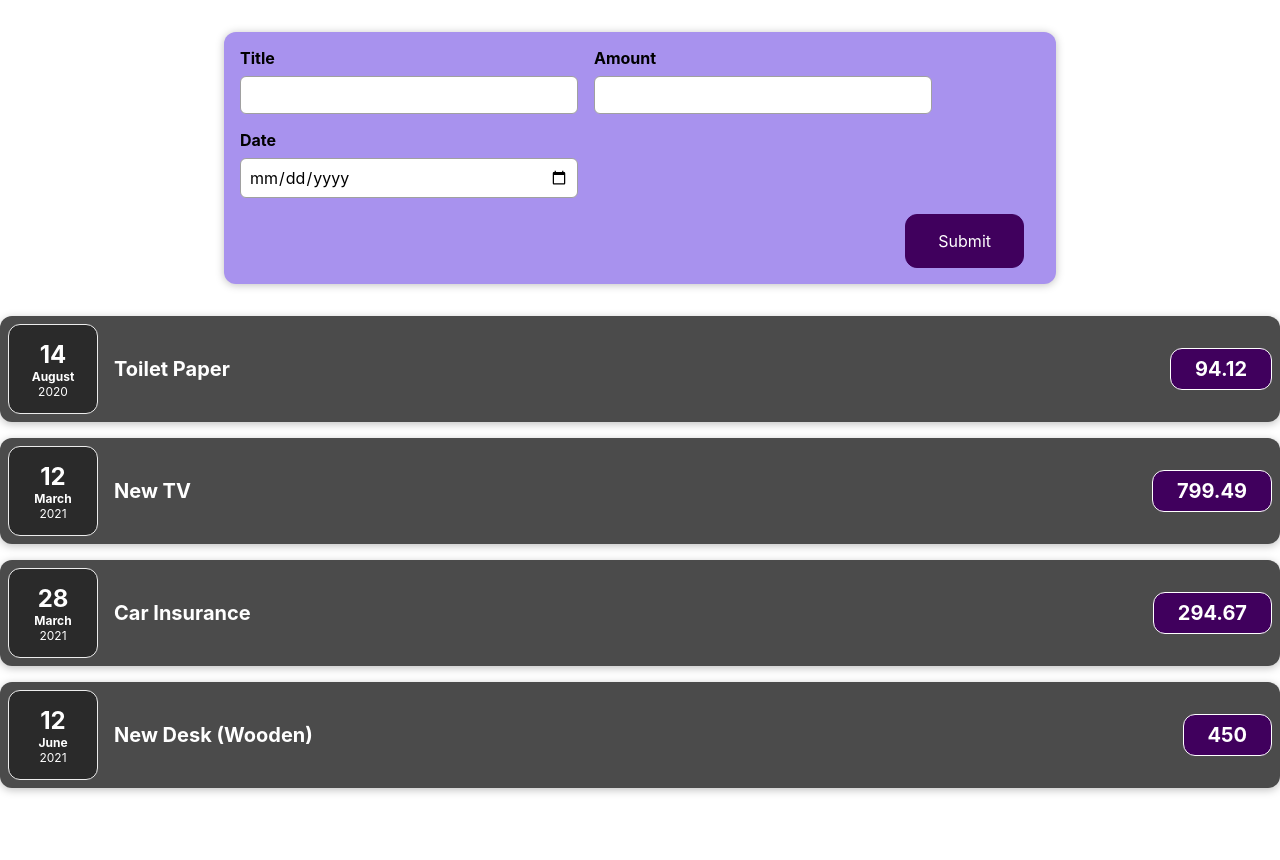
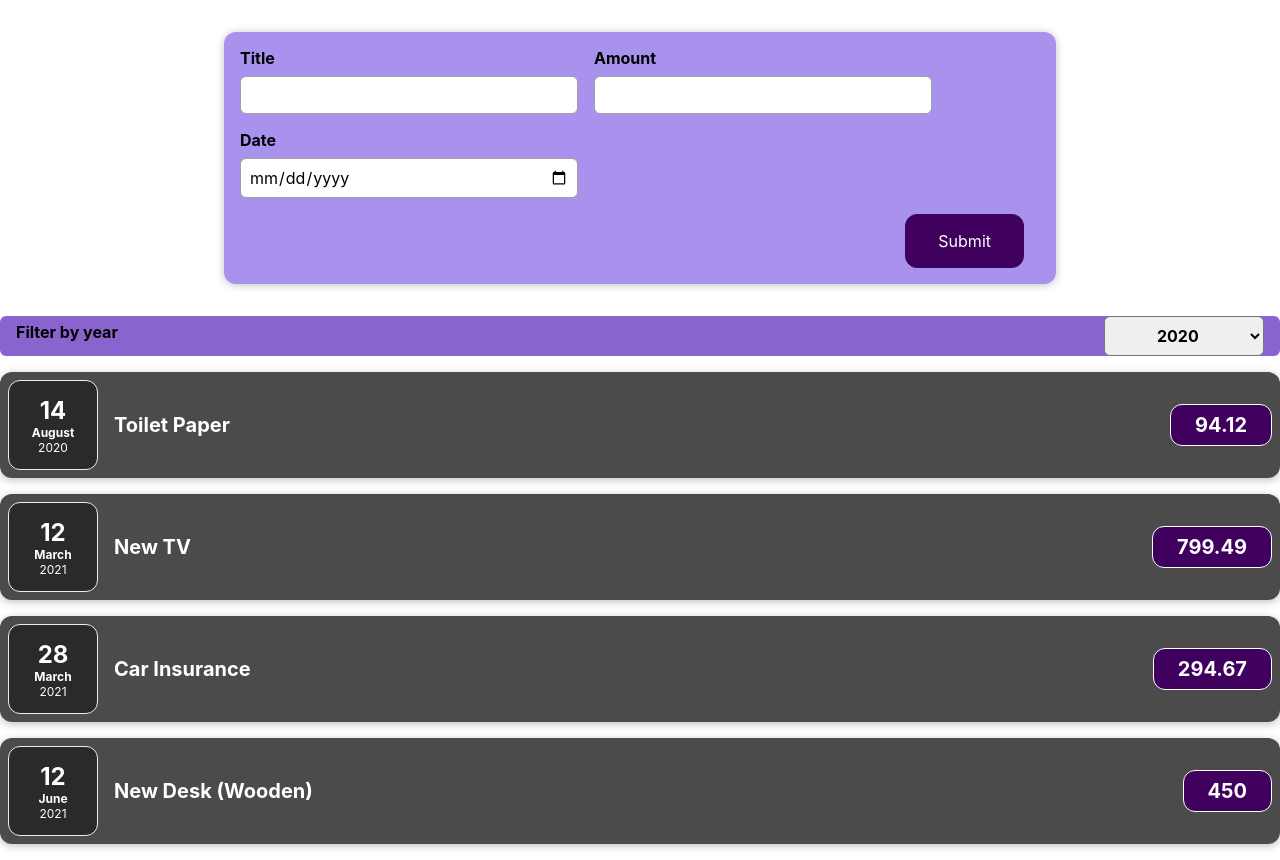
Before and after one commit to sipsilv/React-tutorials, a React (Create React App) app in the folder react-app/: page / in a window 1280 px wide. Before the commit the page ends 804 px from the top, so only its background shows below. Built offline with nearby package versions, Linux system fonts and the light colour scheme.

Commit message:
added filters to the expenses and ur dumass missed it

```diff
--- a/react-app/src/App.js
+++ b/react-app/src/App.js
@@ -36,9 +36,11 @@ function App() {
       return [expense, ...prevState];
     });
   };
+
   return (
     <div>
       <NewExpenses onAddExpense={addExpenseHandler} />
+
       <Expenses props={expenses} />
     </div>
   );
--- a/react-app/src/components/Expenses/Expenses.js
+++ b/react-app/src/components/Expenses/Expenses.js
@@ -4,10 +4,21 @@ import "./ExpenseDate.css";
 import Card from "../UI/Card";
 import "./ExpenseItem.css";
 import ExpensesFilter from "./ExpensesFilter";
+import { useState } from "react";
 
 export default function Expenses({ props }) {
+  const [filteredContent, setFilteredContent] = useState("2020");
+  const ChangeFilterHandler = (filt) => {
+    setFilteredContent(filt);
+    console.log(filteredContent);
+  };
   return (
-    <div className="expenses">
+    <Card className="expenses">
+      <ExpensesFilter
+        selected={filteredContent}
+        onChangeFilter={ChangeFilterHandler}
+      />
+
       {props.map((expenses) => (
         <ExpenseItem
           key={expenses.id}
@@ -44,6 +55,6 @@ export default function Expenses({ props }) {
       >
         {" "}
       </ExpenseItem> */}
-    </div>
+    </Card>
   );
 }
--- a/react-app/src/components/Expenses/ExpensesFilter.css
+++ b/react-app/src/components/Expenses/ExpensesFilter.css
@@ -1,6 +1,9 @@
 .expenses-filter {
-    color: white;
+    color: rgb(0, 0, 0);
     padding: 0 1rem;
+    background-color: rgb(137, 100, 206);
+    border: 10px 10px 10px 10px;
+    border-radius: 6px;
 }
 
 .expenses-filter__control {
--- a/react-app/src/components/Expenses/ExpensesFilter.js
+++ b/react-app/src/components/Expenses/ExpensesFilter.js
@@ -1,10 +1,11 @@
 import "./ExpensesFilter.css";
+import Card from "../UI/Card";
 export default function ExpensesFilter(props) {
-  const dropdownChangeHandler = (props) => {
-    props.onChangeFilter(props.target.value);
+  const dropdownChangeHandler = (event) => {
+    props.onChangeFilter(event.target.value);
   };
   return (
-    <div className="expenses-filter">
+    <Card className="expenses-filter">
       <div className="expenses-filter__control">
         <label>Filter by year</label>
         <select value={props.selected} onChange={dropdownChangeHandler}>
@@ -14,6 +15,6 @@ export default function ExpensesFilter(props) {
           <option value="2019">2019</option>
         </select>
       </div>
-    </div>
+    </Card>
   );
 }
--- a/react-app/src/components/UI/Card.css
+++ b/react-app/src/components/UI/Card.css
@@ -0,0 +1,4 @@
+.card {
+    border-radius: 12px;
+    box-shadow: 0 1px 8px rgba(0, 0, 0, 0.25);
+}
```
